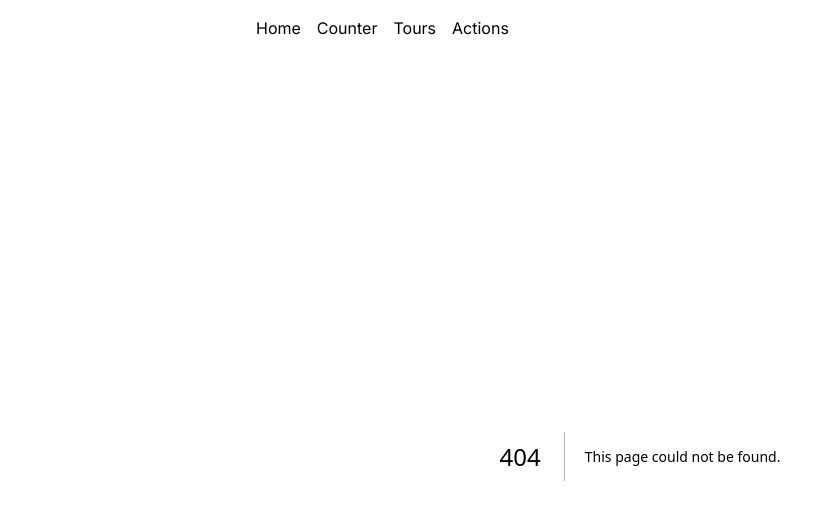
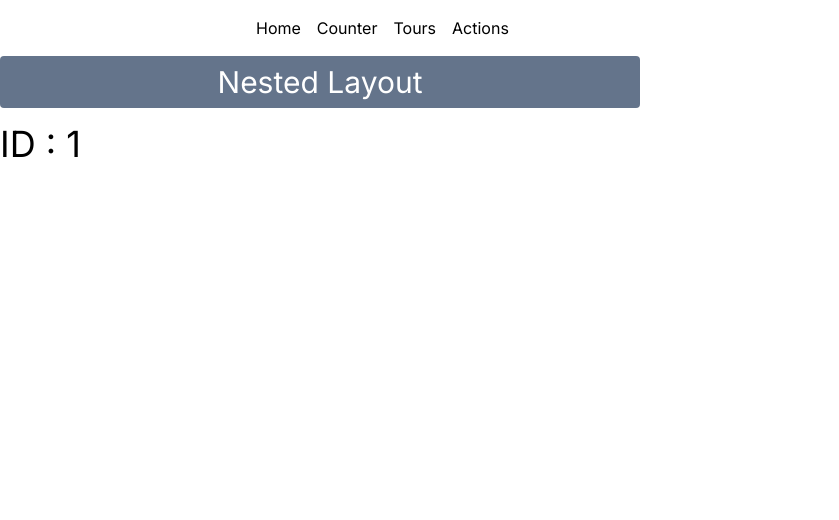
Before and after one commit to huzaifaghazali/nextjs, a Next.js app in the folder app-test/: page /tours/1 in a window 1280 px wide. Before the commit this address had no page. Shown: the top 520 px of the page, without its empty margins (0-839 px from the left). Built offline with nearby package versions, Linux system fonts and the light colour scheme.

Commit message:
Add nested layout and dynamic route

```diff
--- /dev/null
+++ b/app-test/app/tours/[id]/page.tsx
@@ -0,0 +1,8 @@
+const page = ({ params }: { params: { id: string } }) => {
+  return (
+    <div>
+      <h1 className='text-4xl'>ID : {params.id}</h1>
+    </div>
+  );
+};
+export default page;
--- /dev/null
+++ b/app-test/app/tours/layout.tsx
@@ -0,0 +1,14 @@
+import React from 'react';
+
+function ToursLayout({ children }: { children: React.ReactNode }) {
+  return (
+    <div>
+      <header className='py-2 w-1/2 bg-slate-500 rounded mb-4'>
+        <h1 className='text-3xl text-white text-center'>Nested Layout</h1>
+      </header>
+      {children}
+    </div>
+  );
+}
+
+export default ToursLayout;
--- a/app-test/app/tours/page.tsx
+++ b/app-test/app/tours/page.tsx
@@ -1,3 +1,5 @@
+import Link from 'next/link';
+
 const url = 'https://www.course-api.com/react-tours-project';
 
 type Tour = {
@@ -9,21 +11,28 @@
 };
 
 const fetchTours = async () => {
-   await new Promise((resolve) => setTimeout(resolve, 3000));
-   const response = await fetch(url);
-   const data: Tour[] = await response.json();
-   return data;
- };
+  await new Promise((resolve) => setTimeout(resolve, 3000));
+  const response = await fetch(url);
+  const data: Tour[] = await response.json();
+  return data;
+};
 
 async function ToursPage() {
-
   const data = await fetchTours();
   return (
     <section>
       <h1 className='text-3xl mb-4'>Tours</h1>
 
       {data.map((tour) => {
-        return <h2 key={tour.id}>{tour.name}</h2>;
+        return (
+          <Link
+            key={tour.id}
+            href={`/tours/${tour.id}`}
+            className='hover:text-blue-500'
+          >
+            <h2>{tour.name}</h2>
+          </Link>
+        );
       })}
     </section>
   );
```
